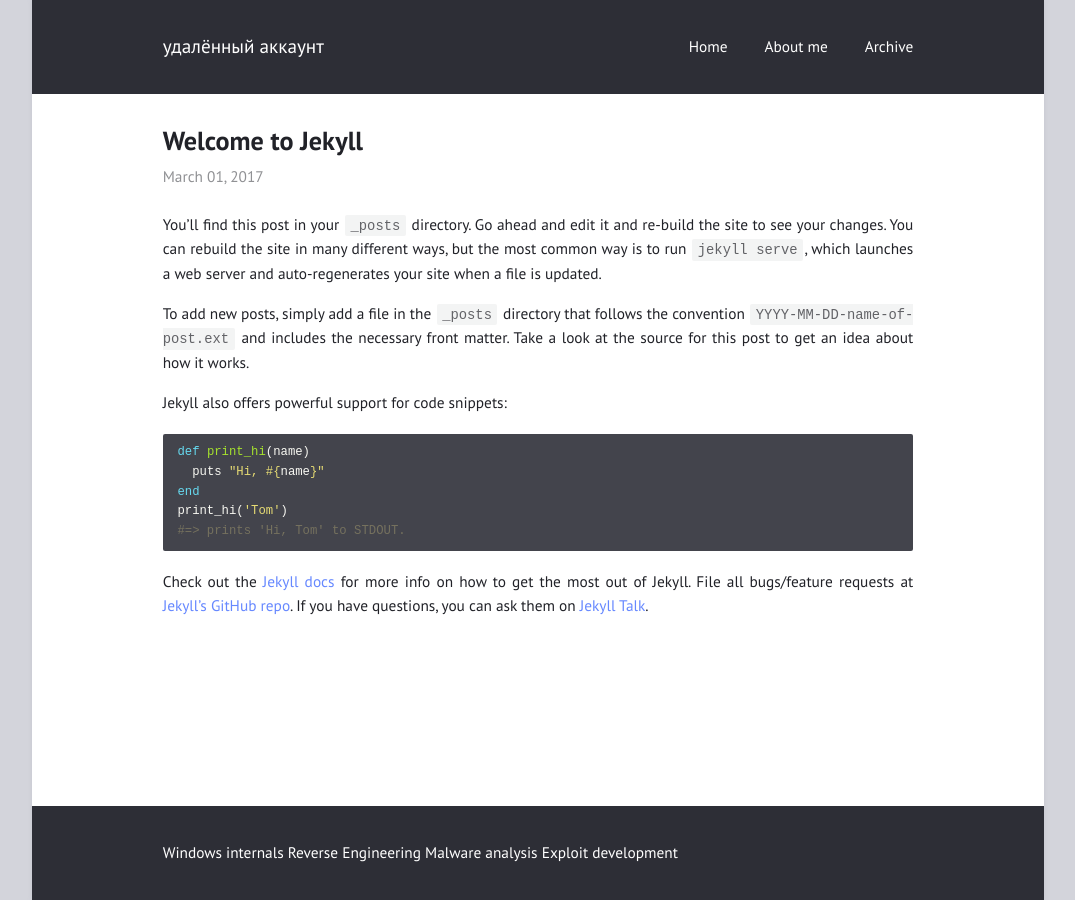
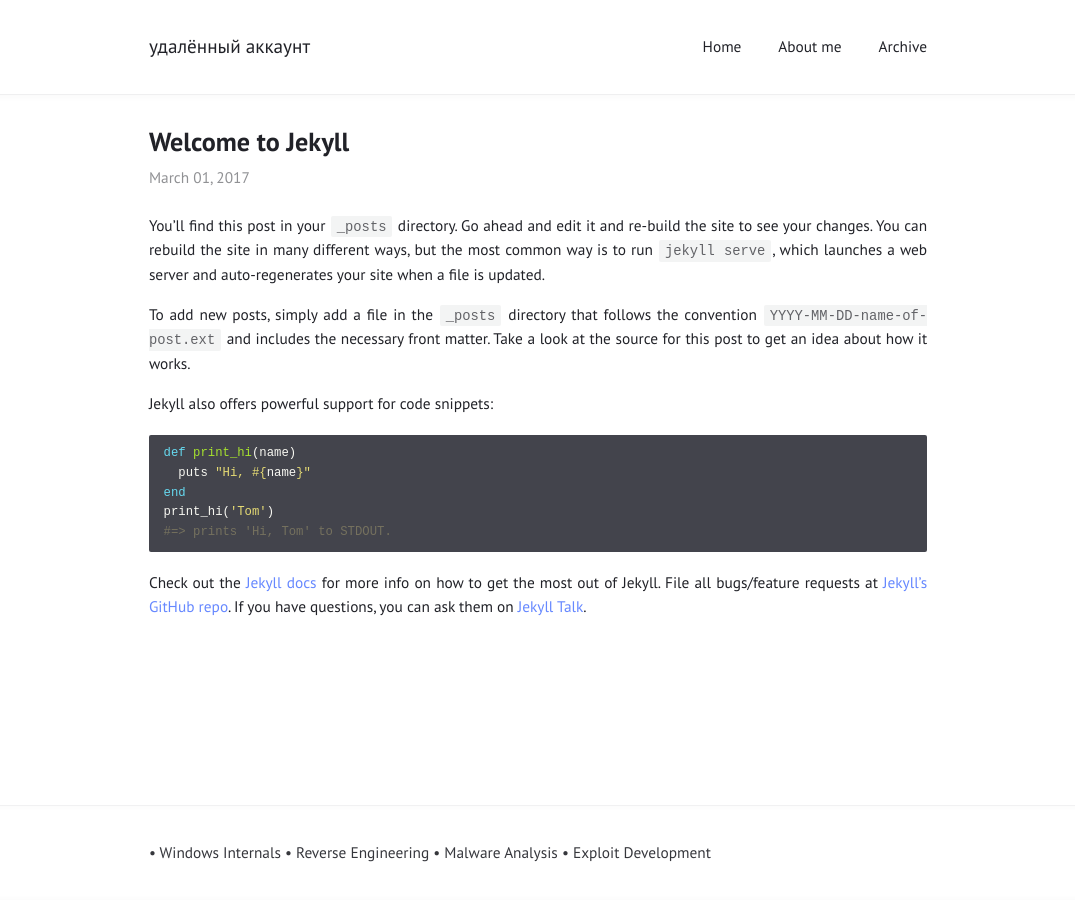
Before and after one commit to NtSanya/ntsanya.github.io, a Jekyll site: the page built from _posts/2017-03-01-welcome-to-jekyll.md, in a window 1280 px wide. Shown: the whole page, without its empty margins (102-1177 px from the left). Built offline with Jekyll 4.4.1, drawn with Linux system fonts in a browser that asks for light colours.

Commit message:
remove frame

```diff
--- a/_config.yml
+++ b/_config.yml
@@ -1,10 +1,10 @@
 title: "удалённый аккаунт"
 author: "Sanya"
 description: >
- Windows internals
- Reverse Engineering
- Malware analysis
- Exploit development
+ • Windows Internals
+ • Reverse Engineering
+ • Malware Analysis
+ • Exploit Development
 
 permalink: /:title/
 lang: "en"
@@ -15,7 +15,7 @@ date_format: "%B %d, %Y"
 # Layout
 
 show_excerpts: true        # show article excerpts on the home page
-show_frame: true           # adds a gray frame to the site
+show_frame: false           # adds a gray frame to the site
 show_sidebar: false        # show a sidebar instead of the usual header
 minimal: false             # use a dark header
 show_social: true
```
